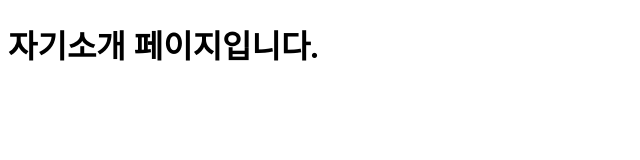
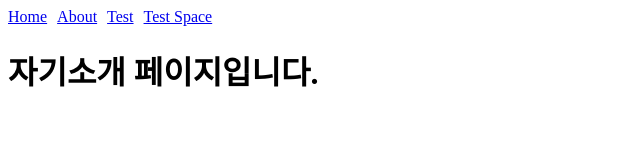
Before and after one commit to ap3334/my-blog-2022-practice, a Gatsby site: page /about in a window 1280 px wide. Shown: the whole page, without its empty margins (0-640 px from the left). Built offline with nearby package versions, Linux system fonts and the light colour scheme; Gatsby itself is replaced by a stand-in of ours.

Commit message:
GNB 추가

```diff
--- a/src/pages/about.js
+++ b/src/pages/about.js
@@ -1,9 +1,20 @@
+import { Link } from "gatsby";
 import React from "react";
 
 function AboutPage() {
     return (
         <main>
             <title>자기소개</title>
+
+            <div style={{display: "flex", gap:10}}>
+
+                <Link to="/">Home</Link>
+                <Link to="/about">About</Link>
+                <Link to="/test">Test</Link>
+                <Link to="/test-space">Test Space</Link>
+
+            </div>
+
             <h1>자기소개 페이지입니다.</h1>
         </main>
     );
```
Also changed, not shown: src/pages/index.js (+9 -0 lines), src/pages/test-space.js (+9 -0 lines), src/pages/test.js (+9 -0 lines).
